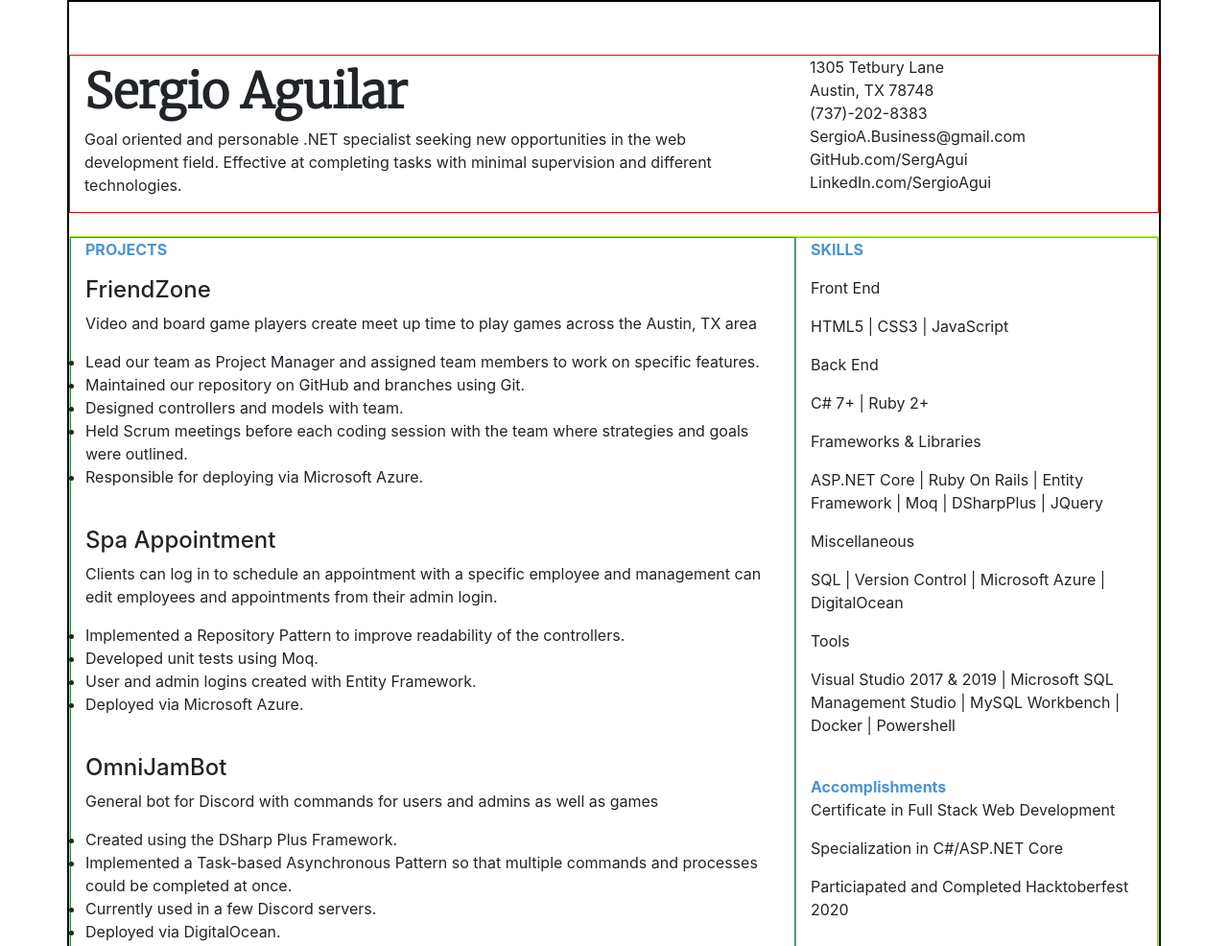
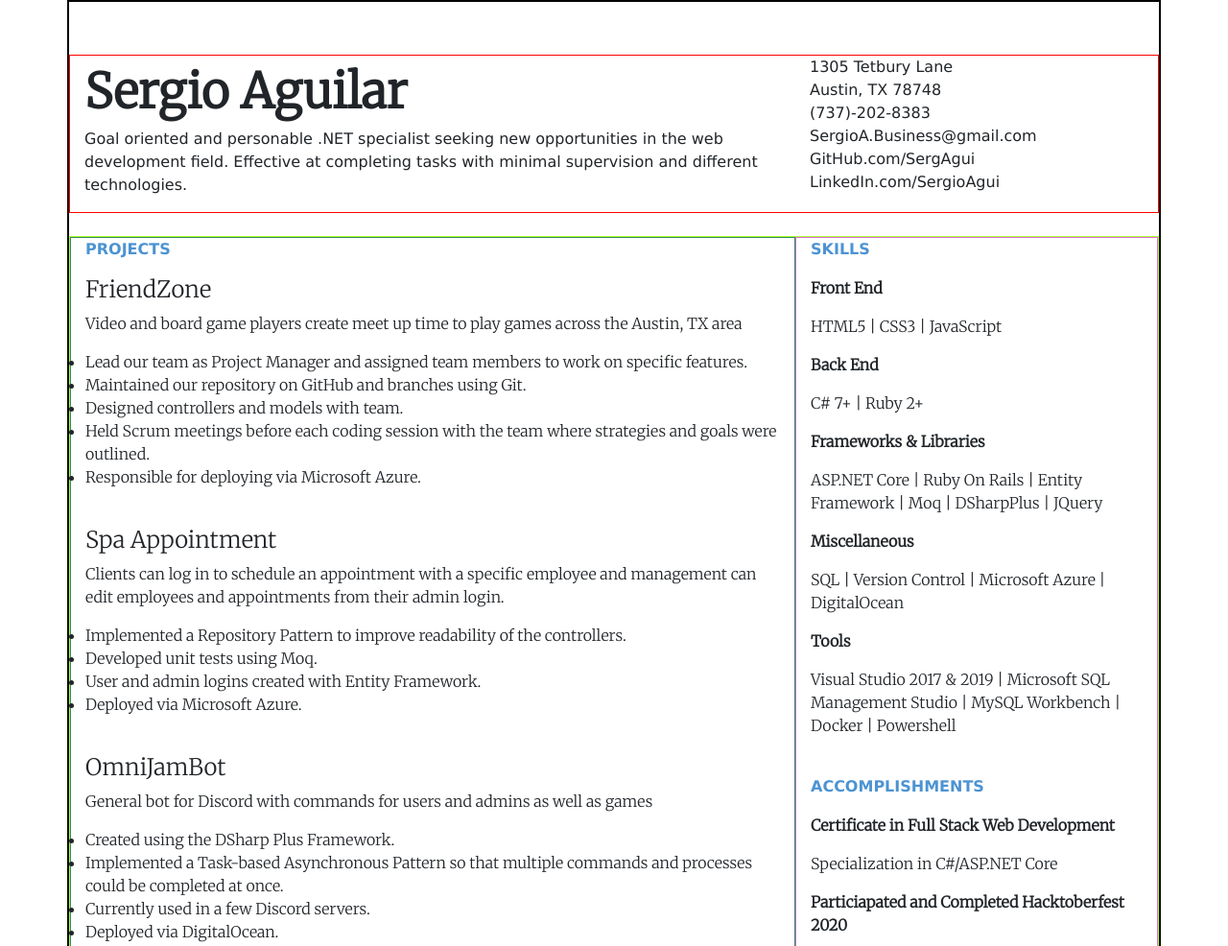
Before and after one commit to SergAgui/Resume, a plain HTML site: page index.html in a window 1280 px wide. Shown: the top 986 px of the page at 96% size. Drawn offline with nearby package versions, Linux system fonts and the light colour scheme.

Commit message:
normal font now lucida sans

```diff
--- a/css/style.css
+++ b/css/style.css
@@ -1,10 +1,13 @@
 .container {
     border: 2px solid black;
+    font-family: 'Merriweather', serif;
 }
 .myName {
     font-size: 50px;
-    font-family: 'Merriweather', serif;
     font-weight: 900;
+}
+.normalft {
+    font-family: 'Lucida Sans', 'Lucida Sans Regular', 'Lucida Grande', 'Lucida Sans Unicode', Geneva, Verdana, sans-serif;
 }
 #beginning {
     margin-top: 5%;
@@ -16,6 +19,9 @@
 #skills {
     border: 1px solid orchid;
 }
+.skillTitle {
+    font-weight: 600;
+}
 .titles {
     color: #4C93D2;
     font-weight: 700;
--- a/index.html
+++ b/index.html
@@ -16,16 +16,16 @@
         <div id="beginning" class="row">
             <div class="nameGoal col-lg-8">
                 <header class="myName">Sergio Aguilar</header>
-                <p>Goal oriented and personable .NET specialist seeking new opportunities in the web development field. Effective at completing tasks with minimal supervision and different technologies.</p>
+                <p class="normalft">Goal oriented and personable .NET specialist seeking new opportunities in the web development field. Effective at completing tasks with minimal supervision and different technologies.</p>
             </div>
-            <div class="contact col order-md-last">
+            <div id="contact" class="normalft col order-md-last">
                 <p>1305 Tetbury Lane<br>Austin, TX 78748<br>(737)-202-8383<br>SergioA.Business@gmail.com<br>GitHub.com/SergAgui<br>LinkedIn.com/SergioAgui</p>
             </div>
         </div>
         <br>
         <div class="mNp row">
-            <div id="skills" class="skills col order-md-last">
-                <div class="titles">SKILLS</div>
+            <div id="skills" class="col order-md-last">
+                <div class="titles normalft">SKILLS</div>
                 <p></p>
                 <p class="skillTitle">Front End</p>
                 <p>HTML5 | CSS3 | JavaScript</p>
@@ -38,13 +38,14 @@
                 <p class="skillTitle">Tools</p>
                 <p>Visual Studio 2017 & 2019  |  Microsoft SQL Management Studio  | MySQL Workbench |  Docker  | Powershell</p>
                 <br>
-                <div class="titles">Accomplishments</div>
+                <div class="titles normalft">ACCOMPLISHMENTS</div>
+                <p></p>
                 <p class="skillTitle">Certificate in Full Stack Web Development</p>
                 <p>Specialization in C#/ASP.NET Core</p>
                 <p class="skillTitle">Particiapated and Completed Hacktoberfest 2020</p>
             </div>
-            <div id="projects" class="projects col-lg-8">
-                <div class="titles">PROJECTS</div>
+            <div id="projects" class="col-lg-8">
+                <div class="titles normalft">PROJECTS</div>
                 <p></p>
                 <h4>FriendZone</h4>
                 <p>Video and board game players create meet up time to play games across the Austin, TX area</p>
@@ -76,7 +77,7 @@
             </div>
         </div>
         <div id="edu">
-            <div class="titles">EDUCATION</div>
+            <div class="titles normalft">EDUCATION</div>
             <p></p>
             <h4><halfStrong>Austin Code Academy</halfStrong>, Austin, TX — Certified Full Stack Web Developer Specializing in C#/.NET Core</h4>
             <p>JANUARY 2018 - SEPTEMBER 2019</p>
```
